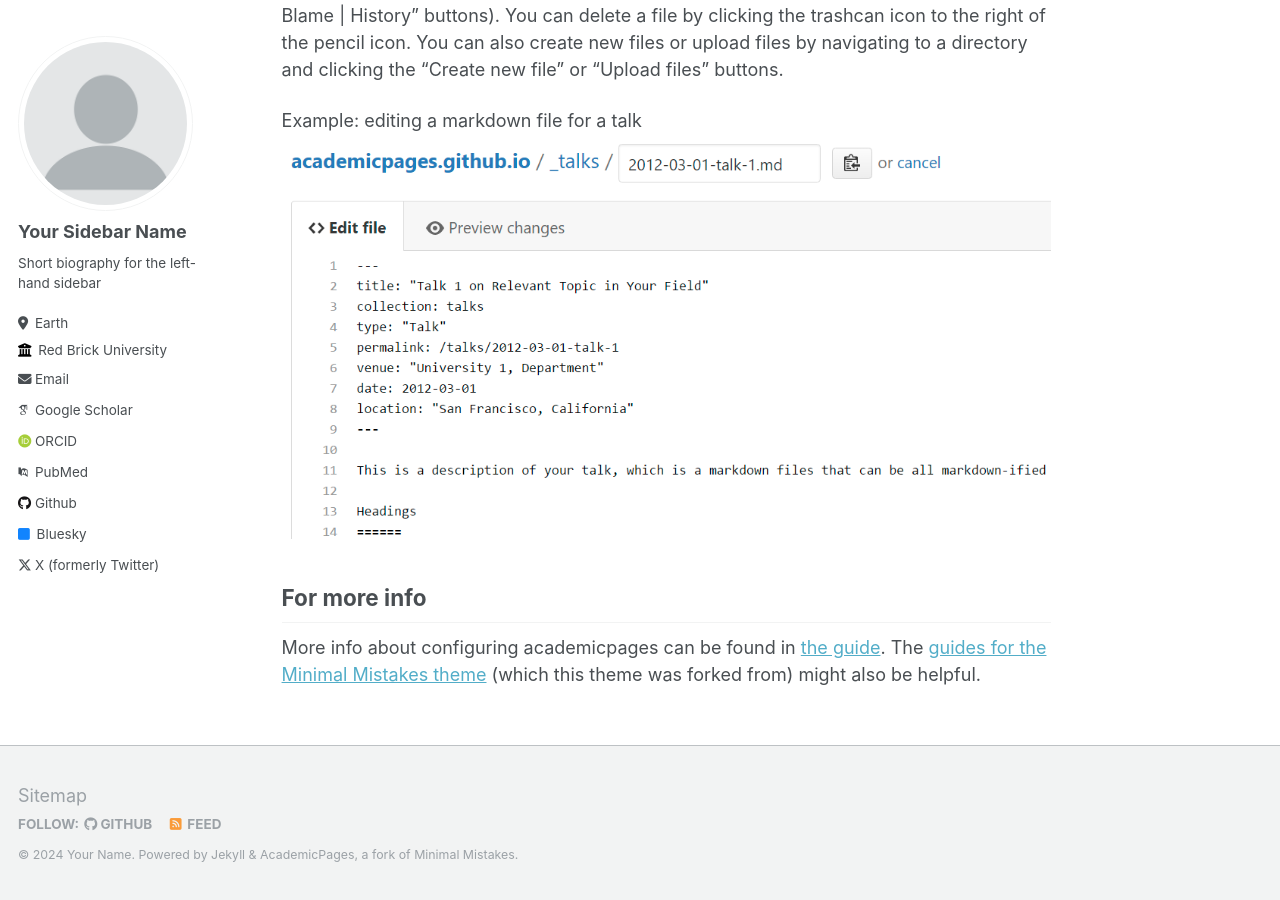
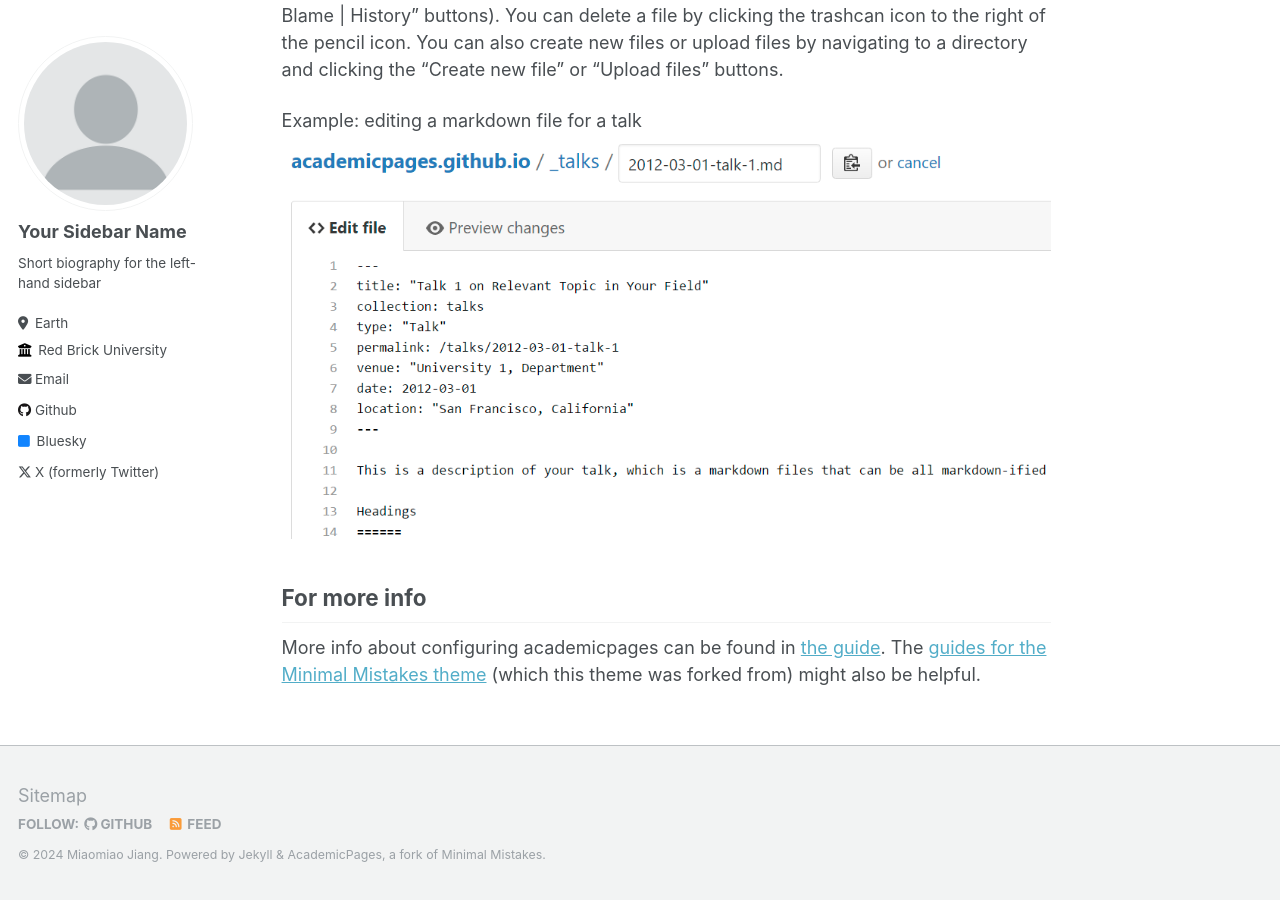
Before and after one commit to MeowMJ/MiaomiaoJiang.github.io, a Jekyll site: the page built from _pages/about.md, in a window 1280 px wide and 900 px high, scrolled down 2191 px. Built offline with Jekyll 4.4.1, drawn with Linux system fonts in a browser that asks for light colours; some web fonts are replaced.

Commit message:
Update _config.yml

```diff
--- a/_config.yml
+++ b/_config.yml
@@ -10,7 +10,7 @@
 locale                   : "en-US"
 title                    : "Miaomiao Jiang / Site Title"
 title_separator          : "-"
-name                     : &name "Your Name"
+name                     : &name "Miaomiao Jiang"
 description              : &description "personal description"
 url                      : https://academicpages.github.io # the base hostname & protocol for your site e.g. "https://mmistakes.github.io"
 baseurl                  : "" # the subpath of your site, e.g. "/blog"
@@ -32,10 +32,10 @@ author:
 
   # Academic websites
   arxiv            : # URL - Update with the correct link to your profile
-  googlescholar    : "https://scholar.google.com/citations?user=PS_CX0AAAAAJ"
+  googlescholar    : #"https://scholar.google.com/citations?user=PS_CX0AAAAAJ"
   impactstory      : # URL
-  orcid            : "http://orcid.org/yourorcidurl"
-  pubmed           : "https://www.ncbi.nlm.nih.gov/pubmed/?term=john+snow"
+  orcid            : #"http://orcid.org/yourorcidurl"
+  pubmed           : #"https://www.ncbi.nlm.nih.gov/pubmed/?term=john+snow"
   researchgate     : # URL
 
   # Repositories and software development
```
